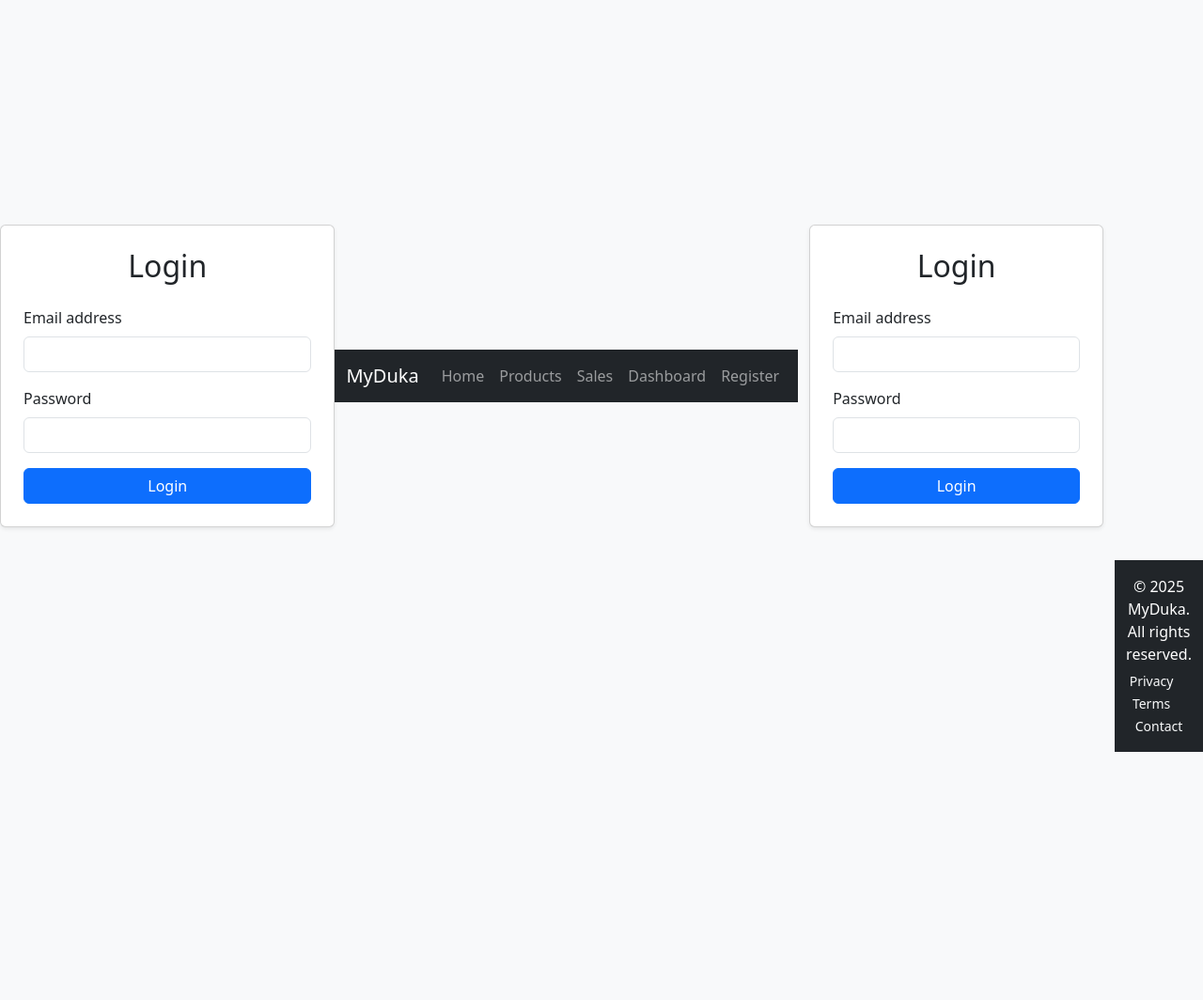
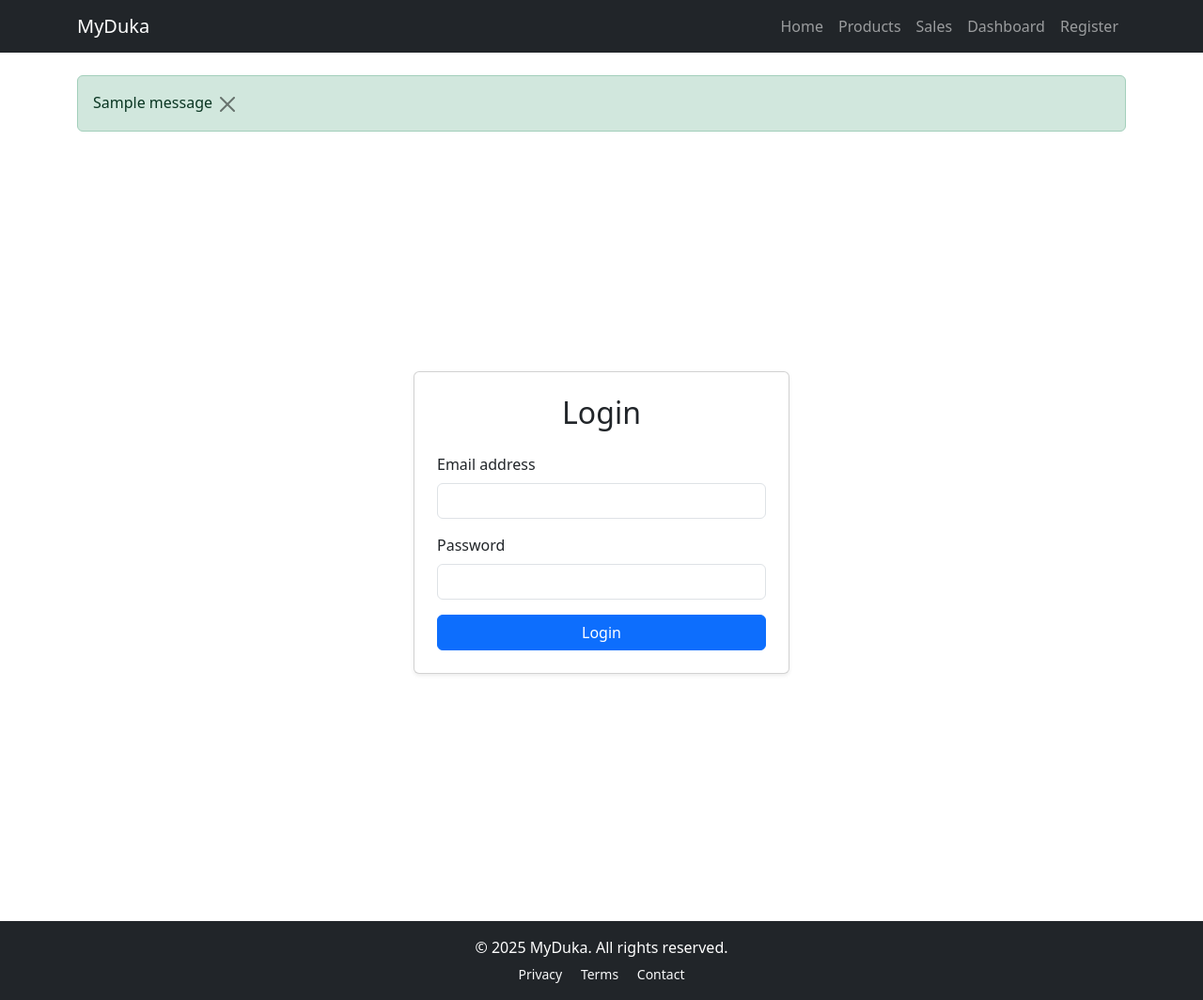
Before and after one commit to Zawe-010/MyDuka_system, a Flask app: page /login in a window 1280 px wide. Shown: the whole page at 94% size. Before the commit the page ends 800 px from the top, so only its background shows below. Run offline with Flask 3, Linux system fonts and the light colour scheme; one stand-in notice (Sample message) is shown; some libraries are stand-ins or nearby versions.

Commit message:
Added codes in both html and python

```diff
--- a/main.py
+++ b/main.py
@@ -1,11 +1,14 @@
 # Importing flask to use it
-from flask import Flask , render_template, request, redirect, url_for
+from flask import Flask , render_template, request, redirect, url_for, flash, session
 from database import fetch_products,fetch_sales,insert_products,insert_sales, profit_per_product, profit_per_day, sales_per_product, sales_per_day, check_user, insert_user
 from flask_bcrypt import Bcrypt
+from functools import wraps
 
 # Instantiate your application - initialization of Flask
 # A flask instance
 app = Flask(__name__)
+
+app.secret_key = 'jbl2468'
 # A bycrypt instance
 bcrypt = Bcrypt(app)
 
@@ -18,7 +21,20 @@
     numbers = [1,2,3,4,5]
     return render_template("index.html", numbers = numbers)
 
+def login_required(f):
+    @wraps(f)
+    def protected(*args,**kwargs):
+        if 'email' not in session:
+            return redirect(url_for('login'))
+        return f(*args,**kwargs)
+    return protected
+@app.route('/test')
+def test():
+    flash ('Testing flash messaging','info')
+    return render_template('sample.html')
+
 @app.route('/products')
+@login_required
 def products():
     products = fetch_products()
     return render_template("products.html", products = products)
@@ -35,6 +51,7 @@
         return redirect(url_for('products'))
 
 @app.route('/sales')
+@login_required
 def sales():
     sales = fetch_sales()
     products = fetch_products()
@@ -50,6 +67,7 @@
         return redirect(url_for('sales'))
 
 @app.route('/dashboard')
+@login_required
 def dashboard():
     profit_product = profit_per_product()
     sales_product = sales_per_product()
@@ -96,12 +114,15 @@
 
         user = check_user(email)
         if not user:
+            flash('User not found,please register','danger')
             return redirect(url_for('register'))
         else:
             if bcrypt.check_password_hash(user[-1],password):
+                flash('Logged in','success')
+                session['email'] = email
                 return redirect(url_for('dashboard'))
             else:
-                print('Wrong password')
+                flash('Password incorrect','danger')
     return render_template("login.html")
 # Running your application
 app.run(debug=True)
--- a/templates/base.html
+++ b/templates/base.html
@@ -31,6 +31,20 @@
 
     <!-- Main Content -->
     <main class="flex-grow-1 container py-4">
+        <div>
+            {% with messages = get_flashed_messages(with_categories=true) %}
+            {% if messages %}
+
+            {% for category , message in messages %}
+            <div class="alert alert-{{category}} alert-dismissable fade show" role="alert">
+                {{message}}
+                <button type="button" class="btn btn-close" data-bs-dismiss="alert" aria-label="Close"></button>
+            </div>
+            {% endfor %}
+
+            {% endif %}
+            {% endwith %}
+        </div>
         {% block content %}
         {% endblock %}
     </main>
--- a/templates/login.html
+++ b/templates/login.html
@@ -1,40 +1,4 @@
-<!DOCTYPE html>
-<html lang="en">
-
-<head>
-    <meta charset="UTF-8">
-    <title>Login</title>
-    <!-- Bootstrap 5 CSS -->
-    <link href="https://cdn.jsdelivr.net/npm/bootstrap@5.3.0/dist/css/bootstrap.min.css" rel="stylesheet">
-</head>
-
-<body class="bg-light d-flex justify-content-center align-items-center vh-100">
-
-    <div class="card p-4 shadow-sm" style="width: 100%; max-width: 400px;">
-        <h2 class="text-center mb-4">Login</h2>
-        <form method="post" action="/login">
-            <div class="mb-3">
-                <label for="email" class="form-label">Email address</label>
-                <input type="email" class="form-control" id="email" name="email" required>
-            </div>
-
-            <div class="mb-3">
-                <label for="password" class="form-label">Password</label>
-                <input type="password" class="form-control" id="password" name="password" required>
-            </div>
-
-            <button type="submit" class="btn btn-primary w-100">Login</button>
-        </form>
-    </div>
-
-    <!-- Bootstrap JS (optional) -->
-    <script src="https://cdn.jsdelivr.net/npm/bootstrap@5.3.0/dist/js/bootstrap.bundle.min.js"></script>
-
-</body>
-
-</html>
-
-<!-- {% extends 'base.html' %}
+{% extends 'base.html' %}
 
 {% block title %}Login{% endblock %}
 
@@ -57,4 +21,4 @@
         </form>
     </div>
 </div>
-{% endblock %} -->
+{% endblock %}
```
